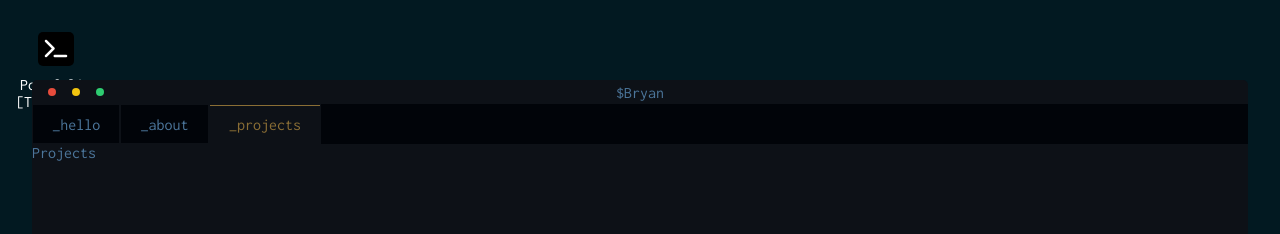
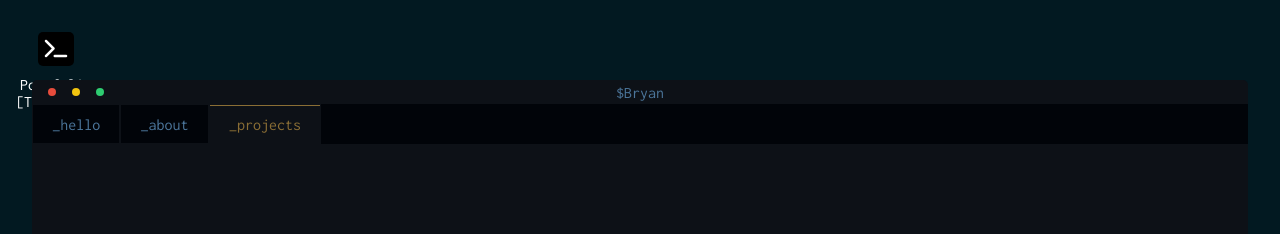
Before and after one commit to ripterdust/Portfolio2022, a React (Create React App) app: page /project in a window 1280 px wide. Shown: the top 234 px of the page. Built offline with nearby package versions, Linux system fonts and the light colour scheme.

Commit message:
Added the projectList file and the map

```diff
--- a/src/components/terminal/Projects.js
+++ b/src/components/terminal/Projects.js
@@ -1,7 +1,13 @@
-import React from 'react'
+import React from 'react';
+import { projectList } from '../../helpers/projectsList';
+import { ProjectCard } from './partials/projects/ProjectCard'
 
 export const Projects = () => {
   return (
-    <div className='animate__animated animate__fadeIn'>Projects</div>
+    <div className='animate__animated animate__fadeIn projectsComponent'>
+      {
+        projectList.map(elem => <ProjectCard/>)
+      }
+    </div>
   )
 }
--- a/src/components/terminal/partials/projects/ProjectCard.js
+++ b/src/components/terminal/partials/projects/ProjectCard.js
@@ -0,0 +1,7 @@
+import React from 'react'
+
+export const ProjectCard = ({ data }) => {
+  return (
+    <div>ProjectCard</div>
+  )
+}
--- /dev/null
+++ b/src/helpers/projectsList.js
@@ -0,0 +1,3 @@
+export const projectList = [
+
+]
```
